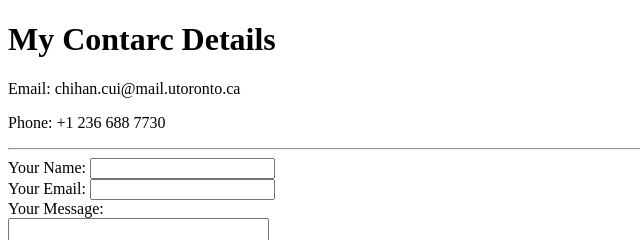
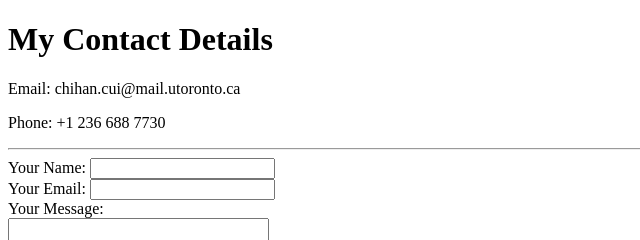
Before and after one commit to HermesCui/CV, a plain HTML site: page contact.html in a window 1280 px wide. Shown: the top 240 px of the page, 0-640 px from the left. Drawn offline with Linux system fonts and the light colour scheme.

Commit message:
Update contact.html

```diff
--- a/contact.html
+++ b/contact.html
@@ -5,7 +5,7 @@
     <title>Contact Me</title>
 </head>
 <body>
-    <h1>My Contarc Details</h1>
+    <h1>My Contact Details</h1>
     <p>Email: chihan.cui@mail.utoronto.ca</p>
     <p>Phone: +1 236 688 7730</p>
     <hr>
```
